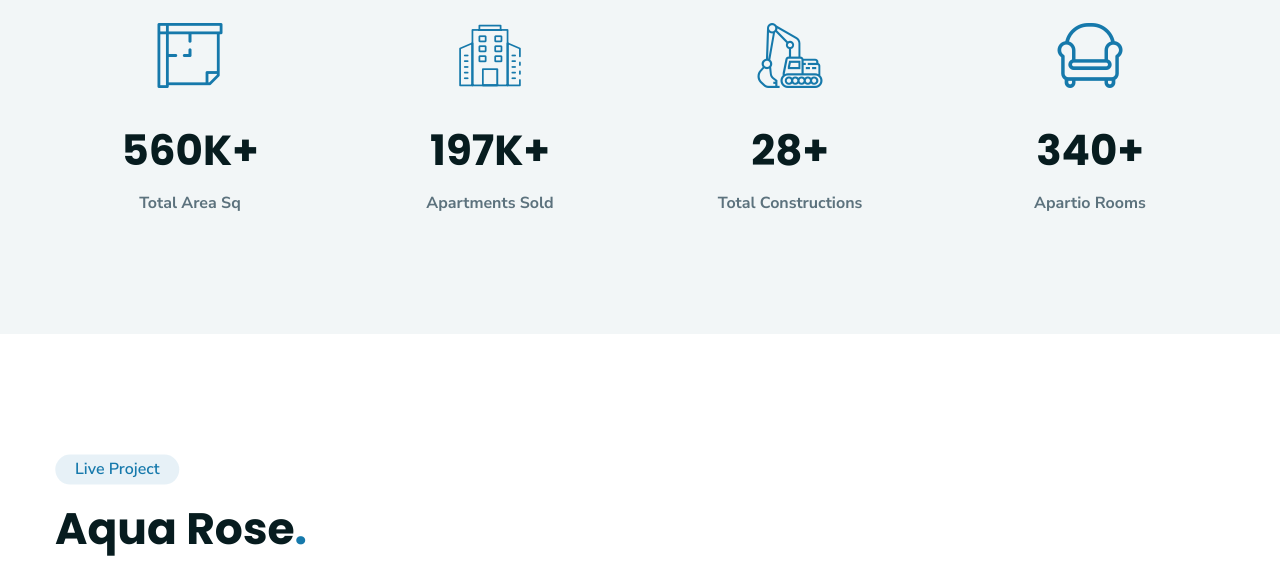
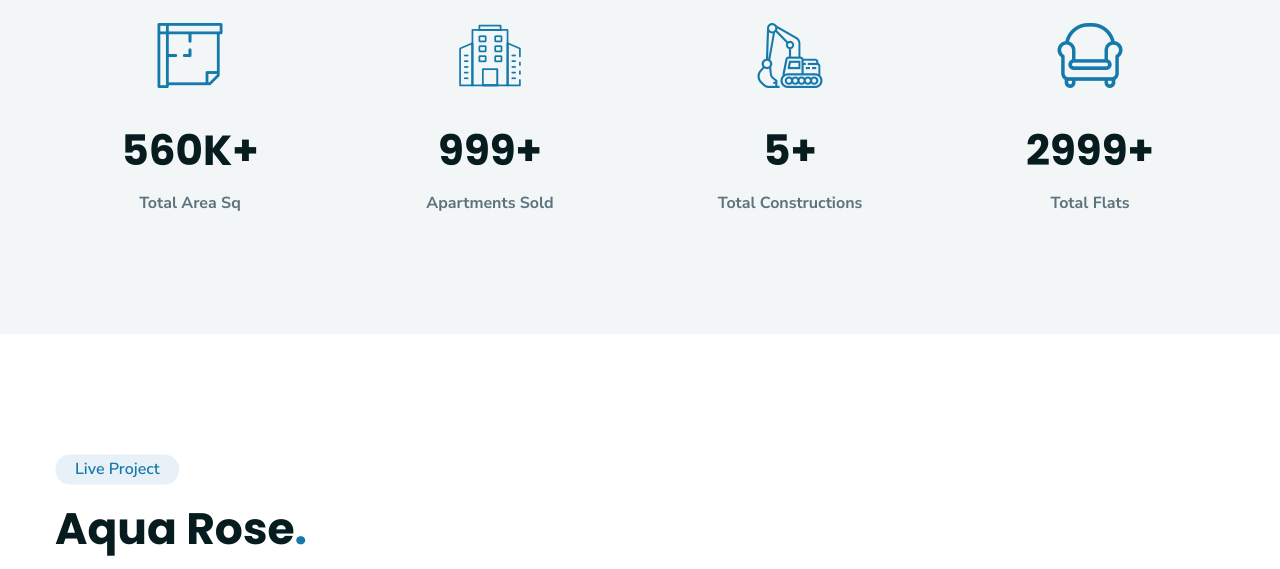
Before and after one commit to abhishekxsaroj/aquarocktest, a plain HTML site: page index.html in a window 1280 px wide. Shown: the part 1940-2509 px from the top of the page. Drawn offline with Linux system fonts and the light colour scheme; files whose address does not match are found by name.

Commit message:
eight commit

```diff
--- a/index.html
+++ b/index.html
@@ -268,7 +268,7 @@
                         <div class="counter-icon">
                             <i class="flaticon-office"></i>
                         </div>
-                        <h1><span class="counter">197</span><span class="counterUp-letter">K</span><span class="counterUp-icon">+</span> </h1>
+                        <h1><span class="counter">999</span><span class="counterUp-letter"></span><span class="counterUp-icon">+</span> </h1>
                         <h6>Apartments Sold</h6>
                     </div>
                 </div>
@@ -277,7 +277,7 @@
                         <div class="counter-icon">
                             <i class="flaticon-excavator"></i>
                         </div>
-                        <h1><span class="counter">28</span><span class="counterUp-icon">+</span> </h1>
+                        <h1><span class="counter">5</span><span class="counterUp-icon">+</span> </h1>
                         <h6>Total Constructions</h6>
                     </div>
                 </div>
@@ -286,8 +286,8 @@
                         <div class="counter-icon">
                             <i class="flaticon-armchair"></i>
                         </div>
-                        <h1><span class="counter">340</span><span class="counterUp-icon">+</span> </h1>
-                        <h6>Apartio Rooms</h6>
+                        <h1><span class="counter">2999</span><span class="counterUp-icon">+</span> </h1>
+                        <h6>Total Flats</h6>
                     </div>
                 </div>
             </div>
```
